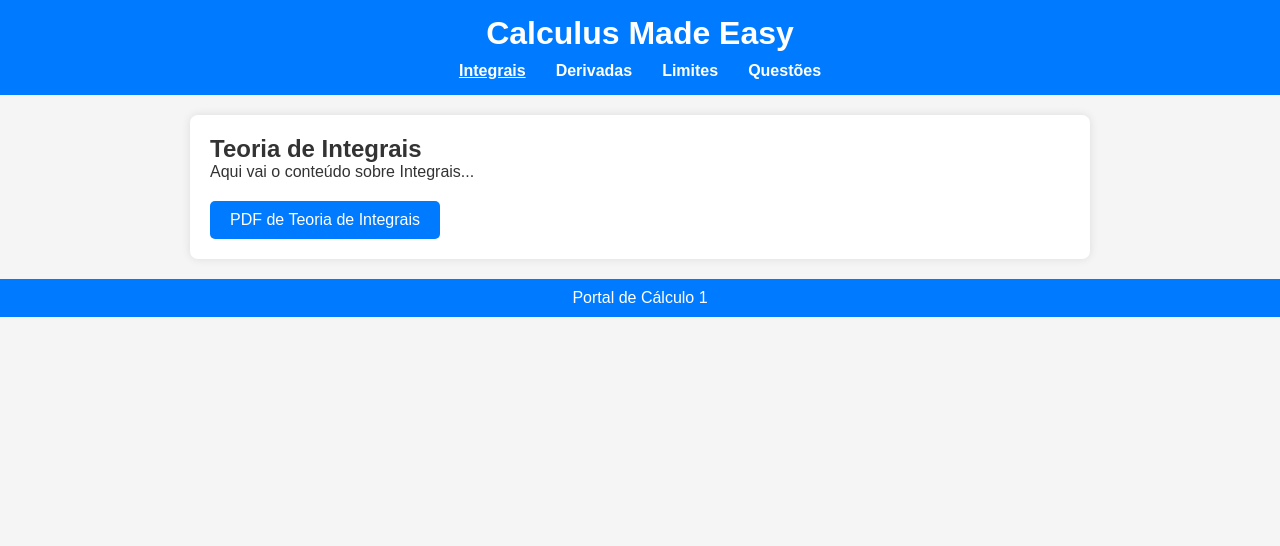
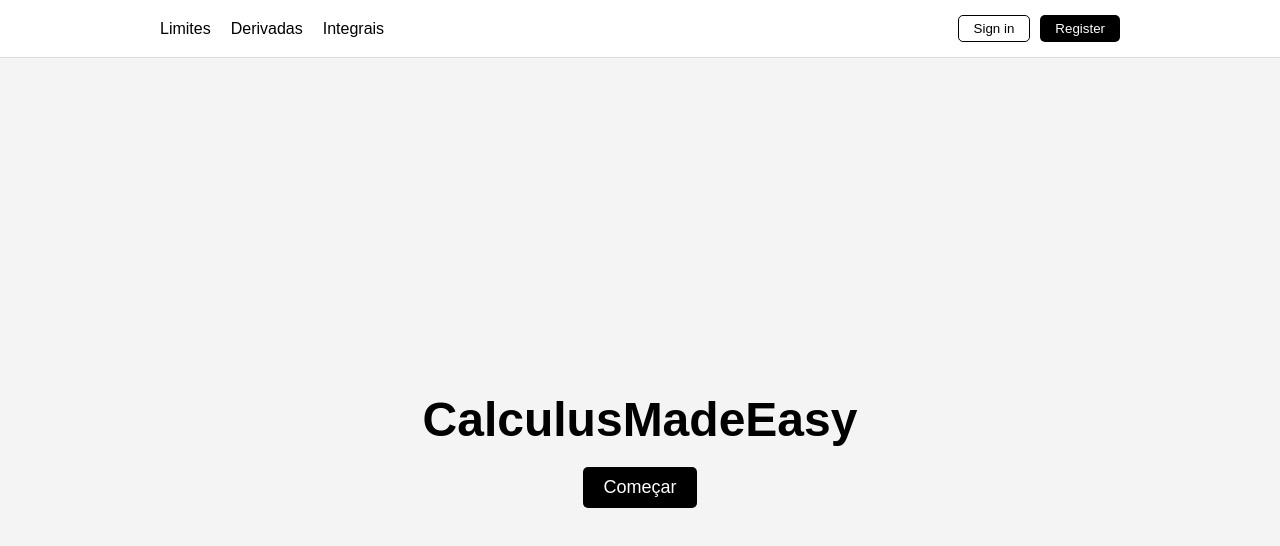
Before and after one commit to henriquestevan/Projeto-Integrador-PI, a website: page public/index.html in a window 1280 px wide. Drawn offline with Linux system fonts and the light colour scheme.

Commit message:
att estilo

```diff
--- a/public/index.html
+++ b/public/index.html
@@ -3,56 +3,26 @@
 <head>
     <meta charset="UTF-8">
     <meta name="viewport" content="width=device-width, initial-scale=1.0">
-    <title>Cálculo 1 - Portal</title>
+    <title>Calculus Made Easy</title>
     <link rel="stylesheet" href="styles.css">
 </head>
 <body>
     <header>
-        <h1>Calculus Made Easy</h1>
         <nav>
             <ul>
-                <li><a href="#" id="integrais-link" class="active">Integrais</a></li>
-                <li><a href="#" id="derivadas-link">Derivadas</a></li>
-                <li><a href="#" id="limites-link">Limites</a></li>
-                <li><a href="#" id="questoes-link">Questões</a></li>
+                <li><a href="#">Limites</a></li>
+                <li><a href="#">Derivadas</a></li>
+                <li><a href="#">Integrais</a></li>
             </ul>
+            <div class="auth-buttons">
+                <button class="sign-in">Sign in</button>
+                <button class="register">Register</button>
+            </div>
         </nav>
     </header>
-
     <main>
-        <!-- Seção de Integrais -->
-        <section id="integrais-section" class="section active">
-            <h2>Teoria de Integrais</h2>
-            <p>Aqui vai o conteúdo sobre Integrais...</p>
-            <a href="#" class="download-btn">PDF de Teoria de Integrais</a>
-        </section>
-
-        <!-- Seção de Derivadas -->
-        <section id="derivadas-section" class="section">
-            <h2>Teoria de Derivadas</h2>
-            <p>Aqui vai o conteúdo sobre Derivadas...</p>
-            <a href="#" class="download-btn">PDF de Teoria de Derivadas</a>
-        </section>
-
-        <!-- Seção de Limites -->
-        <section id="limites-section" class="section">
-            <h2>Teoria de Limites</h2>
-            <p>Aqui vai o conteúdo sobre Limites...</p>
-            <a href="#" class="download-btn">PDF de Teoria de Limites</a>
-        </section>
-
-        <!-- Seção de Questões -->
-        <section id="questoes-section" class="section">
-            <h2>Questões de Cálculo 1</h2>
-            <p>Aqui vai o conteúdo de questões de Cálculo 1...</p>
-            <a href="#" class="download-btn">PDF de Questões</a>
-        </section>
+        <h1>CalculusMadeEasy</h1>
+        <button class="start-button">Começar</button>
     </main>
-
-    <footer>
-        <p>Portal de Cálculo 1</p>
-    </footer>
-
-    <script src="script.js"></script>
 </body>
 </html>
--- a/public/styles.css
+++ b/public/styles.css
@@ -1,4 +1,5 @@
-/* Estilos gerais */
+/* style.css */
+
 * {
     margin: 0;
     padding: 0;
@@ -7,69 +8,90 @@
 
 body {
     font-family: Arial, sans-serif;
-    background-color: #f5f5f5;
-    color: #333;
+    display: flex;
+    justify-content: center;
+    align-items: center;
+    min-height: 100vh;
+    background-color: #f4f4f4;
+    margin: 0;
 }
 
 header {
-    background-color: #007bff;
-    color: #fff;
-    padding: 15px;
-    text-align: center;
+    width: 100%;
+    background-color: #fff;
+    border-bottom: 1px solid #ddd;
+    padding: 15px 0;
+    position: fixed;
+    top: 0;
+}
+
+nav {
+    max-width: 1000px;
+    margin: 0 auto;
+    display: flex;
+    justify-content: space-between;
+    align-items: center;
+    padding: 0 20px;
 }
 
 nav ul {
-    list-style-type: none;
+    list-style: none;
     display: flex;
-    justify-content: center;
-    margin-top: 10px;
-}
-
-nav ul li {
-    margin: 0 15px;
+    gap: 20px;
 }
 
 nav ul li a {
-    color: #fff;
     text-decoration: none;
-    font-weight: bold;
+    color: #000;
+    font-weight: 500;
 }
 
-nav ul li a.active {
-    text-decoration: underline;
+.auth-buttons {
+    display: flex;
+    gap: 10px;
+}
+
+.auth-buttons .sign-in {
+    background-color: #fff;
+    border: 1px solid #000;
+    color: #000;
+    padding: 5px 15px;
+    border-radius: 5px;
+    cursor: pointer;
+}
+
+.auth-buttons .register {
+    background-color: #000;
+    color: #fff;
+    border: none;
+    padding: 5px 15px;
+    border-radius: 5px;
+    cursor: pointer;
 }
 
 main {
-    max-width: 900px;
-    margin: 20px auto;
-    background-color: #fff;
-    padding: 20px;
-    border-radius: 8px;
-    box-shadow: 0 0 10px rgba(0, 0, 0, 0.1);
+    display: flex;
+    flex-direction: column;
+    align-items: center;
+    justify-content: center;
+    text-align: center;
+    min-height: 100vh;
+    padding-top: 100px;
 }
 
-section {
-    display: none;
+main h1 {
+    font-size: 48px;
+    font-weight: bold;
+    color: #000;
+    margin-bottom: 20px;
 }
 
-section.active {
-    display: block;
+.start-button {
+    background-color: #000;
+    color: #fff;
+    border: none;
+    padding: 10px 20px;
+    border-radius: 5px;
+    font-size: 18px;
+    cursor: pointer;
 }
-
-.download-btn {
-    display: inline-block;
-    margin-top: 20px;
-    padding: 10px 20px;
-    background-color: #007bff;
-    color: #fff;
-    text-decoration: none;
-    border-radius: 5px;
-}
-
-footer {
-    background-color: #007bff;
-    color: #fff;
-    text-align: center;
-    padding: 10px 0;
-    margin-top: 20px;
-}
```
